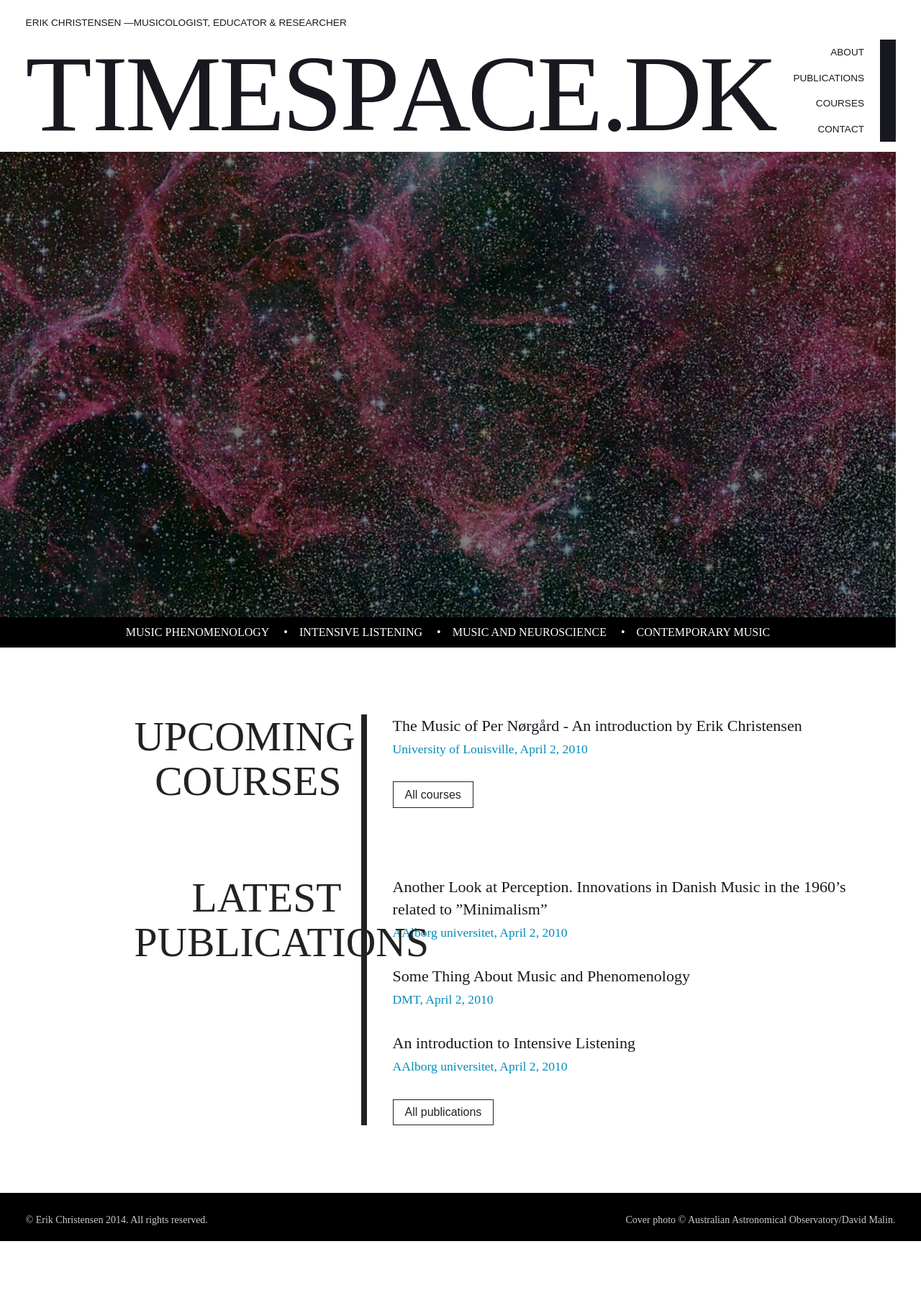
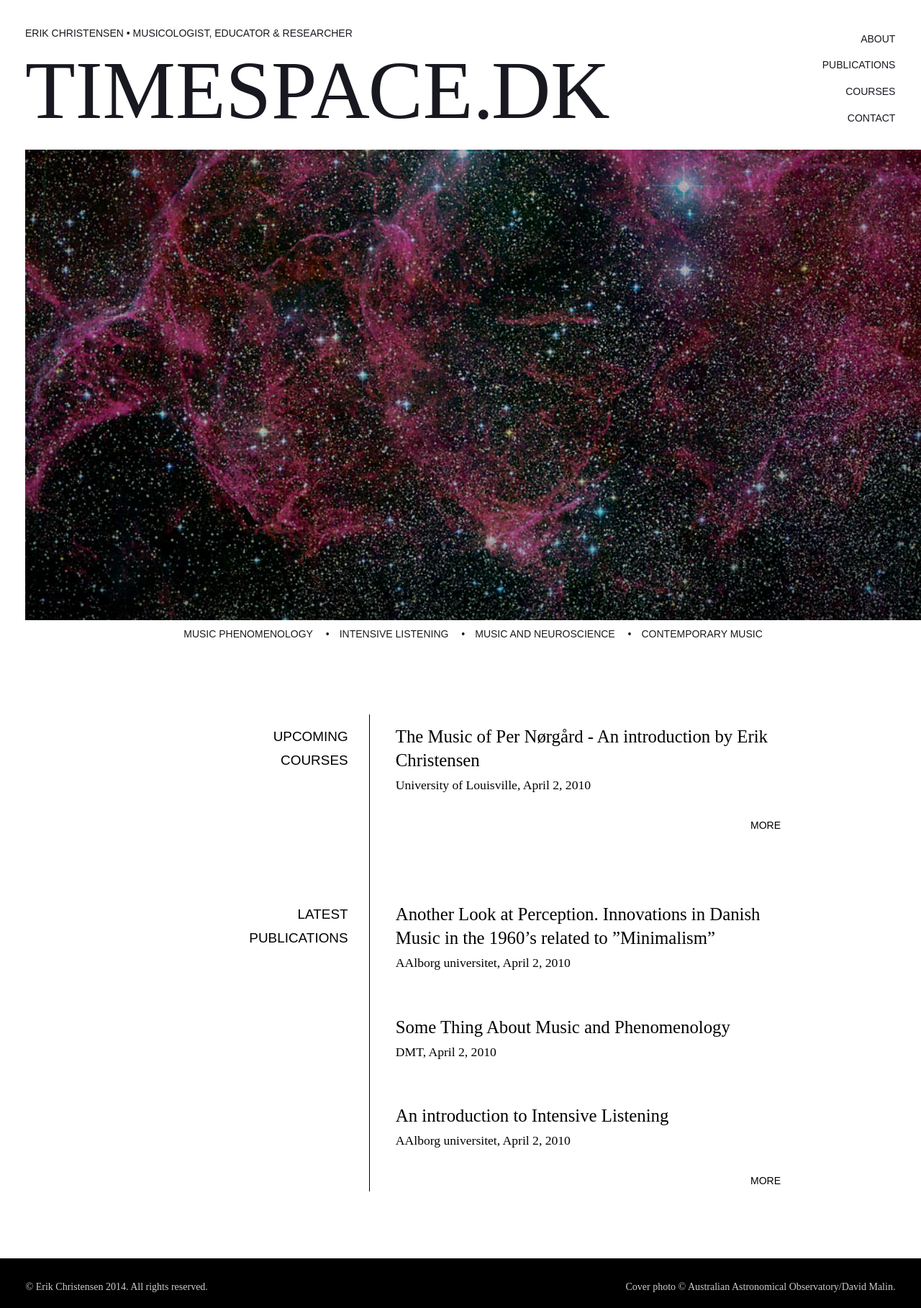
Before and after one commit to netlifydemo/cms-demo, a Jekyll site: the page built from index.html, in a window 1280 px wide. Shown: the whole page at 72% size. Built offline with Jekyll 4.4.1, drawn with Linux system fonts in a browser that asks for light colours; before the commit the page ends 1725 px from its top, so only the background shows below that.

Commit message:
homepage with univers logo

```diff
--- a/_sass/_gridlover.scss
+++ b/_sass/_gridlover.scss
@@ -92,7 +92,6 @@
   $grid-bg-color: #F4F4F4 !default;
   $grid-line-color: #ddd !default;
 
-  .gridlover-grid {
   background: $grid-bg-color !important;
   background: -moz-linear-gradient(top, $grid-line-color 0%, $grid-bg-color 5%, $grid-bg-color 100%) !important;
   background: -webkit-gradient(linear, left top, left bottom, color-stop(0%,#E9E9E9), color-stop(5%,$grid-bg-color), color-stop(100%,$grid-bg-color)) !important;
@@ -102,4 +101,3 @@
   background: linear-gradient(top, $grid-line-color 0%,$grid-bg-color 5%,$grid-bg-color 100%) !important;
   background-size: 100% $base-line-height * 1em  !important;
 }
-}
--- a/css/main.scss
+++ b/css/main.scss
@@ -105,12 +105,12 @@
 $color-link: #008cba;
 
 $font-family-serif: 'Alegreya', serif;
-$font-family-sans-serif: 'montserrat', sans-serif;
+$font-family-sans-serif: 'Montserrat', sans-serif;
 
 // Variables for gridlover
 // http://modularscale.com/scale/?px1=16&px2=&ra1=1.618&ra2=0
 $base-font-size: 22px/16px + 0em;
-$base-line-height: 1.414;
+$base-line-height: 1.5;
 $scale: 1.618;
 
 $container-max-width: 960px;
@@ -124,10 +124,13 @@
 /* Font family */
 body {
   font-family: $font-family-serif;
+  color: $color-black;
 }
 
-.top-bar,
-.button {
+.header,
+.button,
+h2,
+h3 {
   font-family: $font-family-sans-serif;
 }
 
@@ -156,41 +159,28 @@
  color: $color-link;
 }
 
-a {
-  h1, h2, h3, h4, h5 {
-    color: $color-text;
+h1, h2, h3, h4, h5 {
+  a, a:visited {
+    color: inherit;
   }
 }
 
 .no-touch a:hover {
   color: $color-black;
+  text-decoration: underline;
 }
 
-.button {
-  color: inherit;
-  font-size: 1em / $base-font-size * 1em; // 16px
+a.button {
+  color: $color-black;
+  text-transform: uppercase;
+  font-size: 14px;
   font-weight: normal;
   display: inline-block;
-  border: 1px solid;
-  padding: $size-xs $size-m;
-
-  .no-touch &:hover,
-  .no-touch &:active {
-    background-color: $color-text;
-    color: $color-white
-  }
+  padding: $size-2xs $size-s;
 }
 
 /* Lists */
 ul {
-
-  h4 {
-     margin-bottom: 0;
-  }
-
-  p {
-     margin-top: 0;
-  }
 
   &.no-bullets {
     list-style: none;
@@ -283,8 +273,7 @@
   right: 0;
 }
 
-.header,
-.footer {
+.header, .footer {
   background-color: $color-black;
   color: $color-white;
   text-shadow: rgba(0,0,0,0.9) 1px 1px 5px;
@@ -293,10 +282,6 @@
     color: $color-white;
 
     strong {
-      color: $color-link;
-    }
-
-    .no-touch &:hover {
       color: $color-link;
     }
   }
@@ -308,7 +293,7 @@
 
 .header {
   box-sizing: border-box;
-  border-right: $size-l solid $color-white;
+  border-left: $size-l solid $color-white;
 
   &:before {
     content:'';
@@ -318,62 +303,61 @@
     left: 0;
     width: 100%;
     height: 100%;
-    background: black url(../img/vela-bg.jpg) no-repeat center top;
+    background: $color-black url(../img/vela-bg-lightroom.jpg) no-repeat center top;
     background-size: cover;
-    opacity: 0.5;
+    opacity: 0.8;
   }
 
   .bottom {
-    background-color: $color-black;
-    font-size: 1em / $base-font-size * 1em; // 16px
-    text-transform: uppercase;
-    text-align: center;
-    padding: $size-s 0;
-    margin: $size-xl 0 0;
+    background-color: $color-white;
+    color: $color-black;
+    text-shadow: none;
+    padding: $size-xs 0;
+    margin: 0;
+    ul {
+      font-size: 14px;
+      opacity: 0.9;
+      text-transform: uppercase;
+      text-align: center;
+    }
   }
 }
 
 .masthead {
+  float: left;
+
+//  h1 {
+//    font-size: $size-2xl + $size-s;
+//    font-family: $font-family-serif;
+//    font-weight: 500;
+//    letter-spacing: -4px;
+//    margin: 0;
+//  }
   h1 {
-    font-family: "league gothic";
+    font-family: "Univers LT 59 UltraCondensed";
+    font-size: 114px;
+    font-weight: normal;
     text-transform: uppercase;
-    font-size: $size-3xl;
-    letter-spacing: -4px;
+    letter-spacing: normal;
     margin: 0;
-    padding: 0;
-    .char-i {
-      margin-left: 4px;
-      margin-right: 0px;
-    }
     .char-a {
-      margin-left: -6px;
-      margin-right: -1px;
+      margin-left: -9px;
+      margin-right: -2px;
     }
     .char-dot {
-      margin-left: 1px;
-      margin-right: -2px;
+      margin-right: -3px;
     }
   }
 
-//  h1 {
-//    font-family: "univers ultracondensed";
-//    letter-spacing: -1px;
-//    .char-a {
-//      margin-left: -12px;
-//      margin-right: -2px;
-//    }
-//  }
-//
   h5 {
-    font-size: $size-s;
+    font-size: 14px;
     text-transform: uppercase;
-    margin-top: 0;
-    margin-bottom: $size-m;
+    margin: 0 0 $size-s;
     small {
       font-size: 1em;
     }
     small:before {
-      content: "—";
+      content: "• ";
     };
   }
 }
@@ -383,26 +367,26 @@
   color: $color-text;
   text-shadow: none;
   z-index: 1;
-  padding: 1em 0 $size-2xs;
+  padding: $size-l 0 $size-m;
+
+  .container {
+    padding-left: 0;
+  }
 
   a, a:visited {
     color: inherit;
   }
 
   ul {
-    position: absolute;
-    bottom: $size-xs;
-    right: 0;
+    float: right;
     list-style: none;
     margin: 0;
     padding: 0;
     text-align: right;
-    border-right: $size-m solid;
-    padding-right: $size-m;
 
     a {
       display: block;
-      font-size: $size-s;
+      font-size: 14px;
       line-height: $size-xl;
       text-transform: uppercase;
     }
@@ -414,26 +398,45 @@
 }
 
 .main {
-  max-width: 35em;
-  margin-left: auto;
-  border-left: $size-xs solid;
+  max-width: 28em;
+  margin: $size-2xl $size-3xl $size-2xl auto;
+
+  .section {
+    border-left: 1px solid;
+    margin: 0;
+    padding-top: $size-2xl;
+    &:first-child {
+      padding-top: $size-s;
+    }
+  }
   p, ul {
     max-width: 30em;
+    margin-top: 0;
+  }
+  li {
+    margin-bottom: $size-xl;
   }
   h2 {
-    font-family: "league gothic";
+    @include vertical-rhythm(0.86em);
     text-transform: uppercase;
-    width: 5em;
+    margin: 0;
+    position: absolute;
+    width: 9em;
+    left: -9em - $size-l;
     text-align: right;
-    position:absolute;
-    left: 0;
-    left: -5em - $size-s;
-    top: 0;
-    margin: 0;
   }
+
   h4 {
-    font-family: "montserrat";
+    @include vertical-rhythm(1.125em);
+    margin-top: 0;
+    margin-bottom: 0;
   }
+  .buttons {
+    text-align: right;
+    margin-top: -$size-l;
+    margin-bottom: 0;
+  }
+
 }
 
 .footer {
@@ -453,7 +456,9 @@
   };
 }
 
-@include gridlover-grid();
+.gridlover-grid {
+  @include gridlover-grid();
+}
 
 
 /* ==========================================================================
--- a/index.html
+++ b/index.html
@@ -37,31 +37,32 @@
       <ul class="courses no-bullets">
         {% for post in site.categories.courses %}
           <li>
-            <a href="{{post.url}}">
-            <h4>{{post.title}}</h4>
-            <p><small>{{post.location}}, {{post.date | date: "%B %-d, %Y"}}</small></p>
-            </a>
+            <h4><a href="{{post.url}}">{{post.title}}</a></h4>
+            <p><small><span class="small-caps">{{post.location}}</span>, {{post.date | date: "%B %-d, %Y"}}</small></p>
           </li>
         {% endfor %}
       </ul>
-      <a href="/courses" class="button">All courses</a>
+      <p class="buttons">
+        <a href="/courses" title="All Courses" class="button">More</a>
+      </p>
     </div>
   </div>
 
   <div class="section publications">
     <div class="container">
-      <h2>Latest publications</h2>
+      <h2>Latest Publications</h2>
       <ul class="publications no-bullets">
         {% for post in site.categories.publications %}
-          <a href="{{post.url}}">
+
           <li>
-            <h4>{{post.title}}</h4>
-            <p><small>{{post.publication}}, {{post.date | date: "%B %-d, %Y"}}</small></p>
+            <h4><a href="{{post.url}}">{{post.title}}</a></h4>
+            <p><small><span class="small-caps">{{post.publication}}</span>, {{post.date | date: "%B %-d, %Y"}}</small></p>
           </li>
-          </a>
         {% endfor %}
       </ul>
-      <a href="/publications" class="button">All publications</a>
+      <p class="buttons">
+        <a href="/publications" title="All Publications" class="button">More</a>
+      </p>
     </div>
   </div>
 </div>
```
Also changed, not shown: img/vela-bg-lightroom.jpg (added). Lines whose indentation alone changed are shown as unchanged.
